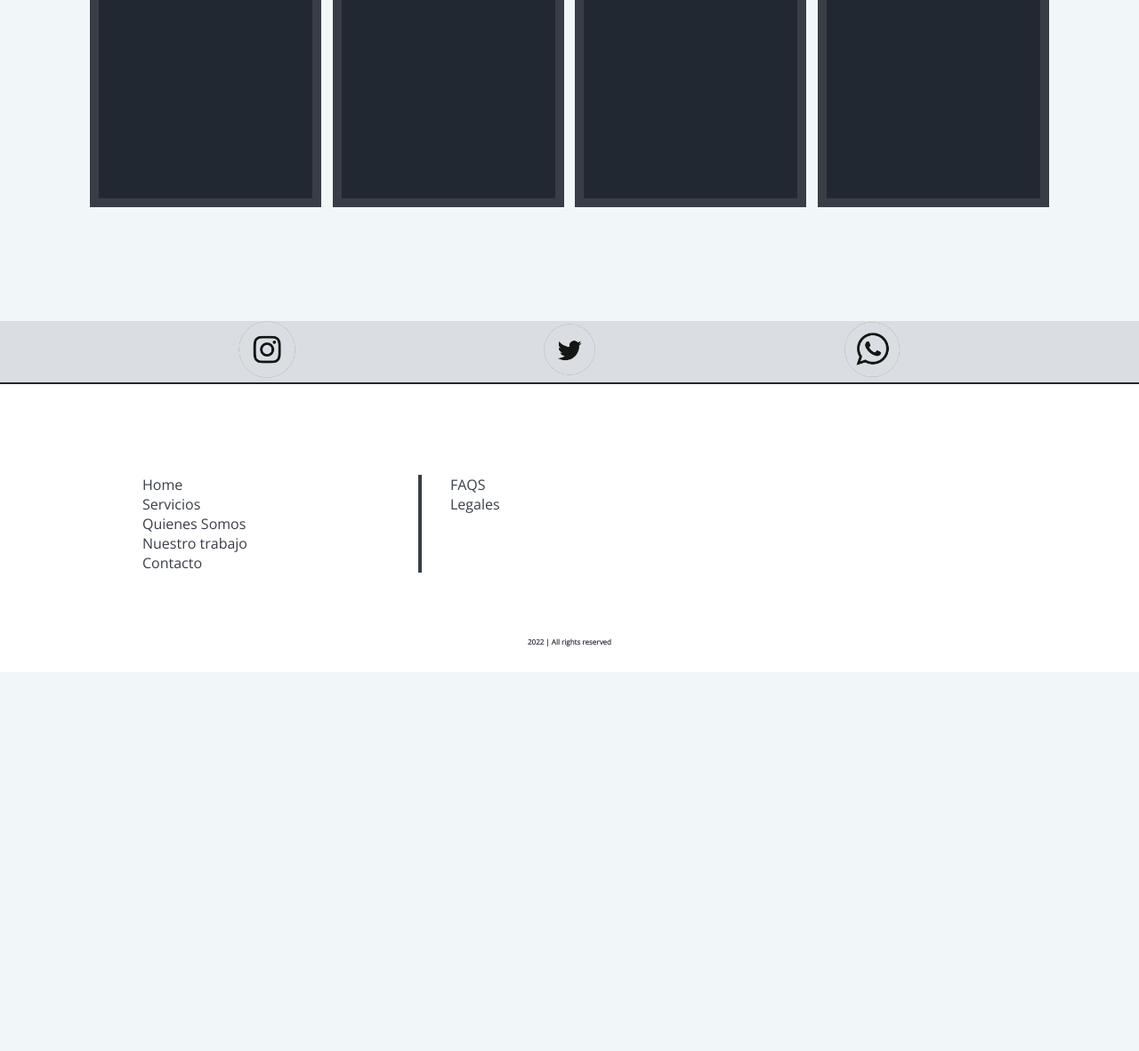
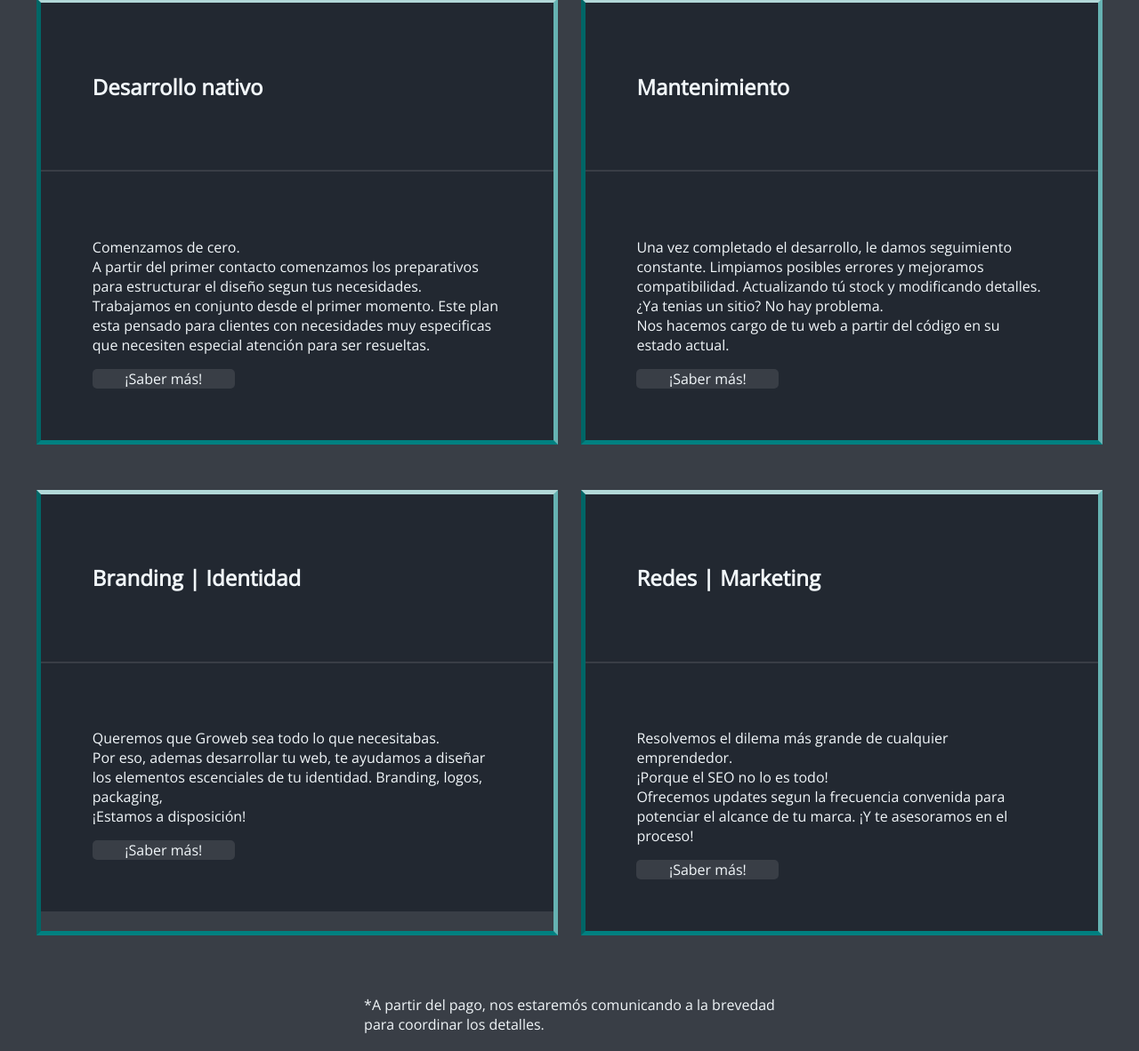
Before and after one commit to Shadmmn/Proyecto-Final-Groweb, a website: page navegacion/servicios.html in a window 1280 px wide. Shown: the part 929-2111 px from the top of the page at 89% size. Before the commit the page ends 1685 px from the top, so only its background shows below. Drawn offline with nearby package versions, Linux system fonts and the light colour scheme.

Commit message:
v4-serv hecho

```diff
--- a/navegacion/servicios.html
+++ b/navegacion/servicios.html
@@ -31,46 +31,80 @@
             }
 </script>
 </div>
-<header>
+<header class="sec-serv1">
+  <h1 class="h1-serv">
+    ¡Lo bueno empieza acá! <br>
+    Adecuamos nuestros servicios a tus necesidades.
+    </h1>
   <div class="logoimg-home">
     <img class="logohm" src="../rsc/logofinal.svg" alt="groweb logo">
 </div>
 </header>
-<main>
+<main class="mainbg">
   <div class="cuadros-serv">
     <section class="box">
-      <article>
-      <h3></h3>
+      <article class="tit-serv">
+      <h2>Desarrollo nativo</h2>
     </article>
-    <article>
-      <p></p>
+    <article class="off-ser">
+      <p>Comenzamos de cero. <br>
+      A partir del primer contacto comenzamos
+      los preparativos para estructurar el diseño segun
+      tus necesidades. <br>
+      Trabajamos en conjunto desde el primer momento.
+      Este plan esta pensado para clientes con necesidades
+      muy especificas que necesiten especial atención
+      para ser resueltas.
+    </p>
+    <a class="smas" href="./404.html">¡Saber más!</a>
     </article>
+
     </section>
     <section class="box">
-      <article>
-      <h3></h3>
+      <article class="tit-serv">
+      <h2>Mantenimiento</h2>
     </article>
-    <article>
-      <p></p>
-    </article>
+    <article class="off-ser">
+      <p>Una vez completado el desarrollo, le damos
+        seguimiento constante. Limpiamos posibles errores y mejoramos compatibilidad.
+        Actualizando tú stock y modificando detalles.<br>
+        ¿Ya tenias un sitio? No hay problema. <br>
+        Nos hacemos cargo de tu web a partir del código
+        en su estado actual.
+      </p>
+    <a class="smas" href="./404.html">¡Saber más!</a>    </article>
     </section>
     <section class="box">
-      <article>
-      <h3></h3>
+      <article class="tit-serv">
+      <h2>Branding | Identidad</h2>
     </article>
-    <article>
-      <p></p>
-    </article>
+    <article class="off-ser">
+      <p>Queremos que Groweb sea todo lo que necesitabas. <br>
+        Por eso, ademas desarrollar tu web, te ayudamos
+        a diseñar los elementos escenciales de tu identidad.
+        Branding, logos, packaging, <br>
+        ¡Estamos a disposición!
+      </p>
+      <a class="smas" href="./404.html">¡Saber más!</a>    </article>
     </section>
     <section class="box">
-      <article>
-      <h3></h3>
+      <article class="tit-serv">
+      <h2>Redes | Marketing</h2>
     </article>
-    <article>
-      <p></p>
+    <article class="off-ser">
+      <p>Resolvemos el dilema más grande de cualquier emprendedor. <br>
+        ¡Porque el SEO no lo es todo! <br>
+        Ofrecemos updates segun la frecuencia convenida
+        para potenciar el alcance de tu marca.
+        ¡Y te asesoramos en el proceso!
+      </p>
+    <a class="smas" href="./404.html">¡Saber más!</a>    </article>
+    </section>
+    <article class="acla">
+      <p>*A partir del pago, nos estaremós comunicando a la brevedad
+        <br> para coordinar los detalles.
+      </p>
     </article>
-    </section>
-
   </div>
 </main>
 
--- a/scss/_servicios.scss
+++ b/scss/_servicios.scss
@@ -3,13 +3,21 @@ $mainColor: #393E46;
 $secondaryColor: #222831;
 $keyColor: #F1F6F9;
 $mainFont: 'Open sans', 'sans-serif';
-$colores: (
-    "a": #F7EC09,
-    "b": #3EC70B,
-    "c": #A149FA,
-);
+$a: #b2d8d8;
+$b: #66b2b2;
+$c: #008080;
+$d: #006666;
+$e: #004c4c;
+
 
 @media screen and (min-width:600px) {
+  .sec-serv1{
+    border-bottom: $secondaryColor solid 30px;
+  }
+.mainbg{
+  background-color: $mainColor;
+  height: 100%;
+}
 .logoimg-home{
   box-sizing: content-box;
   width: 100%;
@@ -25,26 +33,97 @@ $colores: (
   width: 100%;
   display: flex;
   flex-direction: row;
+  flex-wrap: wrap;
   justify-content: center;
-  gap: 1%;
-  margin: 10% 0 10% 0;
+  gap: 2%;
+  margin: 0%;
+  padding-top: 10%;
+  padding-bottom: 10%
 }
+/*animaciones*/
 .box{
   text-align: center;
-  width: 15em;
-  height: 30em;
+  width: 45%;
   color: $keyColor;
+  animation: anim 1s linear 0s infinite normal forwards;
+  animation-play-state: paused;
+  margin-bottom: 4%;
+}
+@keyframes anim {
+  0%{
+    border-top:$a solid 5px;
+    border-right:$b solid 5px;
+    border-bottom:$c solid 5px;
+    border-left:$d solid 5px;
+  }
+  25%{
+    border-top:$d solid 5px;
+    border-right:$a solid 5px;
+    border-bottom:$b solid 5px;
+    border-left:$c solid 5px;
+  }
+  50%{
+    border-top:$c solid 5px;
+    border-right:$d solid 5px;
+    border-bottom:$a solid 5px;
+    border-left:$b solid 5px;
+  }
+  75%{
+    border-top:$b solid 5px;
+    border-right:$c solid 5px;
+    border-bottom:$d solid 5px;
+    border-left:$a solid 5px;
+  }
+  100%{
+    border-top:$a solid 5px;
+    border-right:$b solid 5px;
+    border-bottom:$c solid 5px;
+    border-left:$d solid 5px;
+  }
+}
+.box:hover{
+  animation-play-state: running;
+}
+/*animaciones*/
+.tit-serv{
   background-color: $secondaryColor;
-  border: $mainColor solid 10px;
-  transition: all 1s ease;
+  color: $keyColor;
+  padding: 10%;
+  text-align: start;
+  border-bottom: 2px solid $mainColor;
 }
-.box:hover {
+.off-ser{
+  display: flex;
+  flex-direction: column;
+  background-color: $secondaryColor;
+  color: $keyColor;
+  padding: 10%;
+  text-align: start;
+  overflow: hidden;
+}
+.h1-serv{
+  margin-top: 10%;
+  color: $mainColor;
+  text-align: center;
+}
+.smas{
+  text-align: center;
+  width: 4em;
+  border-radius: 5px;
+  background-color: #393E46;
+  width: 10em;
+  transition: all 1 ease;
+  color: $keyColor;
+  text-decoration: none;
+}
+.smas:hover{
   background-color: $keyColor;
-  color: #222831;
-  border: #22283120 solid 10px;
+  color: $secondaryColor;
 }
-
-
+.acla{
+  color: $keyColor;
+  text-align: start;
+}
 
 
 
--- a/scss/_varios.scss
+++ b/scss/_varios.scss
@@ -40,5 +40,3 @@ body {
     top: 0%;
 }
 /*404*/
-/*animaciones*/
-/*animaciones*/
```
Also changed, not shown: style.css.
